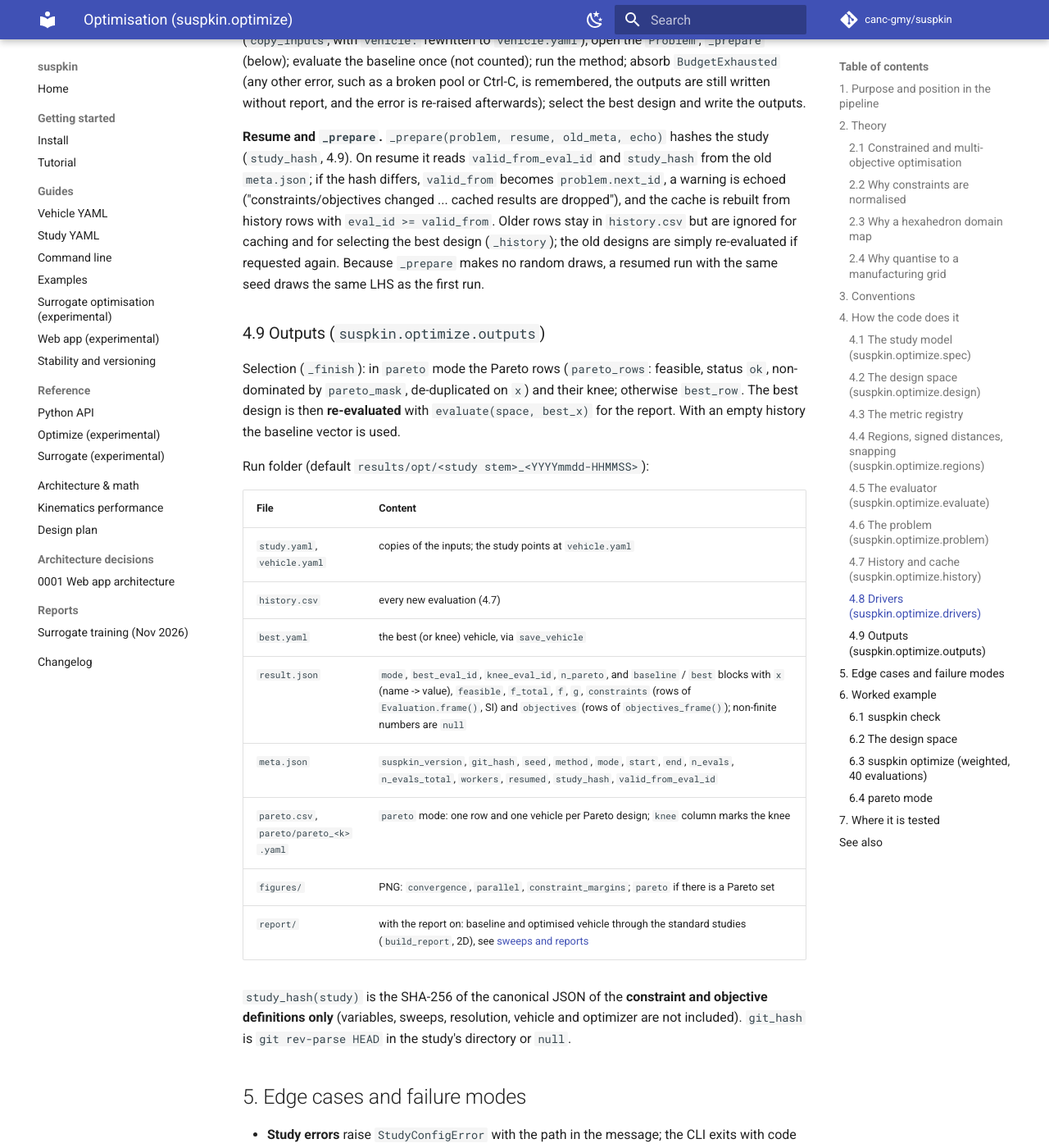
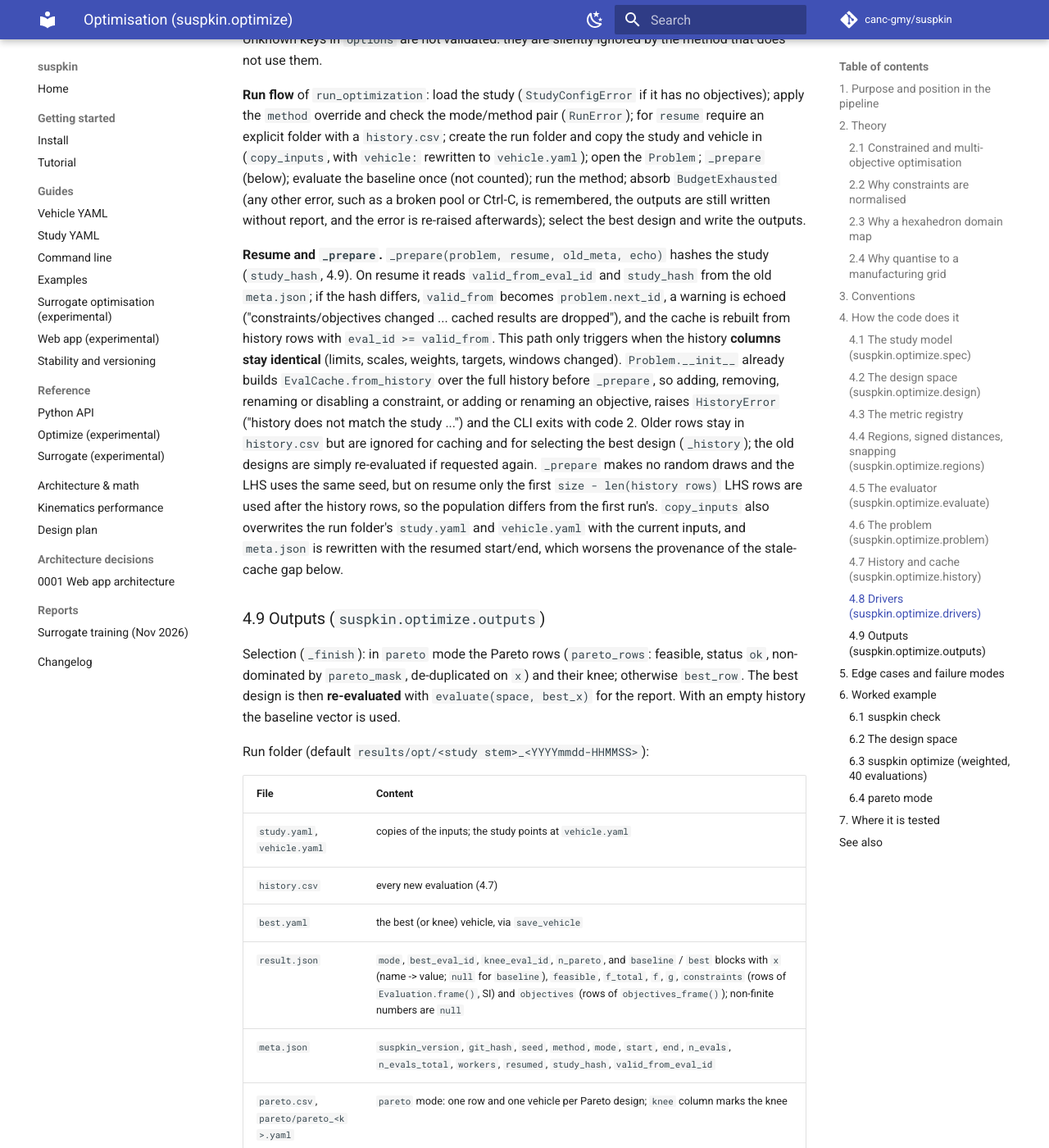
Before and after one commit to canc-gmy/suspkin, an MkDocs documentation site: the page built from docs/concepts/optimization.md, in a window 1280 px wide and 1400 px high, scrolled down 15289 px. Shown: the whole window at 82% size. Built offline with MkDocs 1.6.1 and Material for MkDocs 9.7.7, drawn with Linux system fonts in a browser that asks for light colours; comment, search, counter and statistics services are not loaded; some of the changed text lies outside the part shown.

Commit message:
docs(concepts): optimization page review fixes
Co-Authored-By: Claude Opus 5.5 <noreply@anthropic.com>

````diff
--- a/docs/concepts/optimization.md
+++ b/docs/concepts/optimization.md
@@ -178,7 +178,7 @@ All models derive from `suspkin.optimize.spec.variables.Frozen` (pydantic, `froz
 | `band` | sweep, metric, `where`, min/max | metric stays inside the limits over the window |
 | `slope` | sweep, metric, `where`, min/max | least-squares slope $d(\text{metric})/d(\text{input})$ |
 | `value` | sweep, metric, `at`, min/max | metric at one input value |
-| `reach` | corner, travel, `min_toggle_margin`, `stroke`, `toggle_scale`, `stroke_scale` | the corner solves over the travel, rocker toggle margin and coilover stroke are OK |
+| `reach` | corner, travel, `min_toggle_margin`, `stroke` (default `true`), `toggle_scale`, `stroke_scale` | the corner solves over the travel, rocker toggle margin and coilover stroke are OK |
 | `summary` | metric, min/max | scalar of the vehicle summary (`roll_gradient`, `front.rc_height`, ...) |
 | `inside` / `outside` | point, region, `over` | point stays inside / outside a region |
 | `distance` | a, b, `over`, min/max | distance between two points |
@@ -222,7 +222,8 @@ rejects
 - duplicate constraint or objective names, or an objective named like a constraint;
 - `pareto` mode with fewer than 2 objectives, `weighted` with none (when an optimizer block exists);
 - duplicate variable points (a symmetric variable and an asymmetric one on the same point
-  also clash; the left and right variable of one point are allowed);
+  also clash; in fact `_cross_check` raises `duplicate variable point(s)` for any two variables on the
+  same `point`, including a left plus a right asymmetric variable, which is probably unintended);
 - unknown sweep references, a `joint_angle` whose sweep is not a corner sweep of the same
   corner, an `over` that is not a corner sweep, a point on another axle than the `over`
   sweep, an `inside`/`outside` region whose centroid is on the wrong side for the sweep's
@@ -486,7 +487,7 @@ frozen dataclasses). With one worker no pool is created. The pool is created laz
 | constraints | `g_<constraint>` (enabled ones), `max_g` |
 | status | `feasible`, `status` (`ok | unsolved | infeasible`), `seconds`, `source` |
 
-`source` tells which method generated the row (`de`, `nsga2`, `slsqp`, `fd`, ...). `status` is
+`source` tells which method generated the row (`de`, `nsga2`, `slsqp`, `trust-constr`; finite-difference rows carry the name of the method that requested them, `fd` is only the default argument). `status` is
 `infeasible` if any result is, else `unsolved` if any is, else `ok` (`evaluation_status`).
 
 `HistoryWriter(path, space, study, resume=False)` writes the header on create and appends (no
@@ -528,7 +529,7 @@ ones by violation. Duplicates are eliminated. `source = "nsga2"`.
 **`de`** (scipy `differential_evolution`, `polish=False`, `vectorized=True`,
 `updating="deferred"`, so each generation is one `evaluate_batch`). The constraints are passed as
 `NonlinearConstraint(g, -inf, 0)`, which scipy handles with Lampinen's feasibility rules (a
-feasible trial beats an infeasible one; two infeasible ones are compared by violation). The
+feasible trial beats an infeasible one; an infeasible trial replaces an infeasible target only if its violation is not larger in every constraint). The
 objective is $f_{total}$ (`weighted` only). Population: `popsize` option, else
 $\operatorname{clip}(\lceil \text{evals}/8/n\rceil,\,2,\,15)$ with `evals` the evaluation budget
 (15 if none); the actual population is $\max(8,\,\text{popsize}\cdot n)$ (the LHS above is passed as
@@ -571,10 +572,17 @@ outputs.
 (`study_hash`, 4.9). On resume it reads `valid_from_eval_id` and `study_hash` from the old
 `meta.json`; if the hash differs, `valid_from` becomes `problem.next_id`, a warning is echoed
 ("constraints/objectives changed ... cached results are dropped"), and the cache is rebuilt from
-history rows with `eval_id >= valid_from`. Older rows stay in `history.csv` but are ignored for
+history rows with `eval_id >= valid_from`. This path only triggers when the history **columns stay
+identical** (limits, scales, weights, targets, windows changed). `Problem.__init__` already builds
+`EvalCache.from_history` over the full history before `_prepare`, so adding, removing, renaming or
+disabling a constraint, or adding or renaming an objective, raises `HistoryError` ("history does not
+match the study ...") and the CLI exits with code 2. Older rows stay in `history.csv` but are ignored for
 caching and for selecting the best design (`_history`); the old designs are simply re-evaluated if
-requested again. Because `_prepare` makes no random draws, a resumed run with the same seed
-draws the same LHS as the first run.
+requested again. `_prepare` makes no random draws and the LHS uses the same seed, but on resume
+only the first `size - len(history rows)` LHS rows are used after the history rows, so the
+population differs from the first run's. `copy_inputs` also overwrites the run folder's `study.yaml`
+and `vehicle.yaml` with the current inputs, and `meta.json` is rewritten with the resumed start/end,
+which worsens the provenance of the stale-cache gap below.
 
 ### 4.9 Outputs (`suspkin.optimize.outputs`)
 
@@ -590,10 +598,10 @@ Run folder (default `results/opt/<study stem>_<YYYYmmdd-HHMMSS>`):
 | `study.yaml`, `vehicle.yaml` | copies of the inputs; the study points at `vehicle.yaml` |
 | `history.csv` | every new evaluation (4.7) |
 | `best.yaml` | the best (or knee) vehicle, via `save_vehicle` |
-| `result.json` | `mode`, `best_eval_id`, `knee_eval_id`, `n_pareto`, and `baseline` / `best` blocks with `x` (name -> value), `feasible`, `f_total`, `f`, `g`, `constraints` (rows of `Evaluation.frame()`, SI) and `objectives` (rows of `objectives_frame()`); non-finite numbers are `null` |
+| `result.json` | `mode`, `best_eval_id`, `knee_eval_id`, `n_pareto`, and `baseline` / `best` blocks with `x` (name -> value; `null` for `baseline`), `feasible`, `f_total`, `f`, `g`, `constraints` (rows of `Evaluation.frame()`, SI) and `objectives` (rows of `objectives_frame()`); non-finite numbers are `null` |
 | `meta.json` | `suspkin_version`, `git_hash`, `seed`, `method`, `mode`, `start`, `end`, `n_evals`, `n_evals_total`, `workers`, `resumed`, `study_hash`, `valid_from_eval_id` |
 | `pareto.csv`, `pareto/pareto_<k>.yaml` | `pareto` mode: one row and one vehicle per Pareto design; `knee` column marks the knee |
-| `figures/` | PNG: `convergence`, `parallel`, `constraint_margins`; `pareto` if there is a Pareto set |
+| `figures/` | PNG: `convergence`, `parallel`, `constraint_margins`; `pareto` whenever mode is `pareto` with at least 2 objectives (even if the set is empty); `convergence` and `parallel` only when the history is non-empty |
 | `report/` | with the report on: baseline and optimised vehicle through the standard studies (`build_report`, 2D), see [sweeps and reports](sweeps-and-reports.md) |
 
 `study_hash(study)` is the SHA-256 of the canonical JSON of the **constraint and objective
@@ -615,8 +623,9 @@ definitions only** (variables, sweeps, resolution, vehicle and optimizer are not
 - **Budget overshoot**: the budget is checked at the start of a batch; a DE generation, an NSGA-II
   generation or a Jacobian batch always completes.
 - **Cache aliasing**: two different raw vectors that snap to the same design are evaluated once.
-- **Resume with a changed variable set**: `HistoryError` (columns differ). Changed constraints or
-  objectives: cache dropped with a warning. Changed sweeps, domains or vehicle: **not detected**
+- **Resume with changed columns** (variables, or constraints/objectives added, removed, renamed or
+  disabled): `HistoryError`, exit code 2. Changed limits, scales, weights or targets with the same
+  columns: cache dropped with a warning. Changed sweeps, domains or vehicle: **not detected**
   (see the note below).
 
 !!! note "Stale-cache gap on resume"
@@ -669,7 +678,7 @@ uca_above_lca      relation     325.000  225.000       -  mm      -100.000  PASS
   and $g=sd/1\text{ mm}=-40$;
 - `travel_f`: the smallest remaining bump stroke is 10.224 mm, so $g=-10.224\text{ mm}/1\text{ mm}$.
 
-Exit code 0; `--strict` would exit 1 on any non-pass.
+Exit code 0; `--strict` exits 1 only if the baseline is not feasible (disabled constraints are not failures) or lies outside a variable domain.
 
 ### 6.2 The design space
 
@@ -685,7 +694,7 @@ x0 = sp.from_vehicle()   # baseline: [0.5, 0.4167, 0.5, 0.5556, 0.4444, 0.5, 0.5
 
 The baseline of `front.uca_front` sits at $(u,v,w)=(0.5,0.4167,0.5)$ of its skewed
 hexahedron, not at the cube centre (which maps to $(130,303,325)$ mm): the baseline $y=300$
-mm is found by `hex_inverse`. Perturbing $u$ of `front.uca_front` by $0.0123$ and the $z$ parameter of
+mm is found by `hex_inverse`. Perturbing $u$ of `front.uca_front` by $0.0123$ and the $x$ parameter of
 `rear.pushrod_outer` by $0.0321$:
 
 | Point | continuous (mm) | snapped to 0.5 mm (mm) |
@@ -732,7 +741,7 @@ evaluations. $n=11$ gives `popsize` $=\operatorname{clip}(\lceil32/8/11\rceil,2,
 population $\max(8,22)=22$ and `maxiter` $=\max(1,\lfloor32/22\rfloor-1)=1$. DE evaluates the
 initial population (22, baseline included), is still under 32, evaluates one generation (22 more),
 and the batch crossing the limit completes: 44. The budget is then used up, so the SLSQP
-polish stops at its first evaluation. A realistic budget is hundreds to thousands of evaluations.
+polish's start point is cached, so it stops at the first Jacobian batch (`BudgetExhausted`). A realistic budget is hundreds to thousands of evaluations.
 
 The run folder (`--no-report`: no `report/`):
 
@@ -741,7 +750,7 @@ best.yaml  history.csv  meta.json  result.json  study.yaml  vehicle.yaml  figure
 figures/: constraint_margins.png  convergence.png  parallel.png
 ```
 
-`history.csv` row 0 is the baseline LHS row (`source = de`):
+`history.csv` row 0 is the baseline LHS row after snapping (`source = de`); the baseline `rear.pushrod_outer` z is 337.4 mm, off the 0.5 mm grid, so it snaps to 337.5 mm and `x_rear.pushrod_outer.z` is 0.50625, not 0.5:
 `eval_id=0`, `x_front.uca_front.u=0.5`, `p_front.uca_front_x=0.13`, ..., `f_total=11.350...`,
 `max_g=-0.3389`, `feasible=True`, `status=ok`. `result.json` has the keys `mode`, `best_eval_id`
 (20 here), `knee_eval_id` (`null`), `n_pareto` (0), `baseline`, `best`. `meta.json` (abridged):
````
